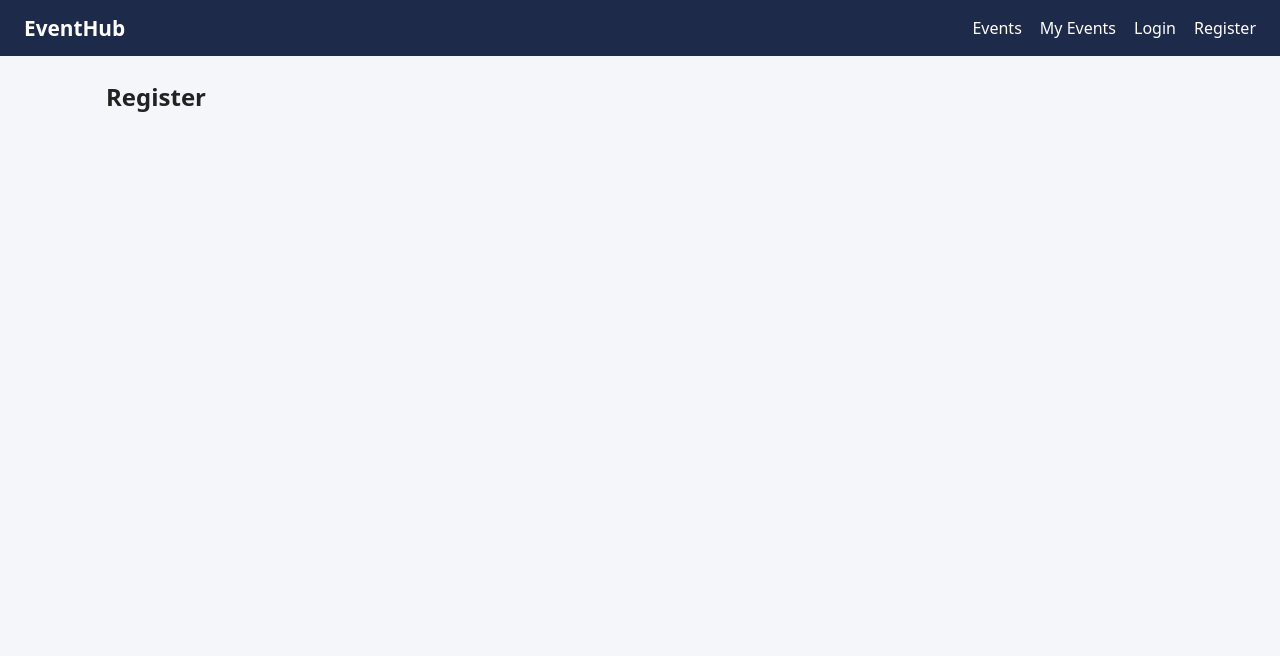
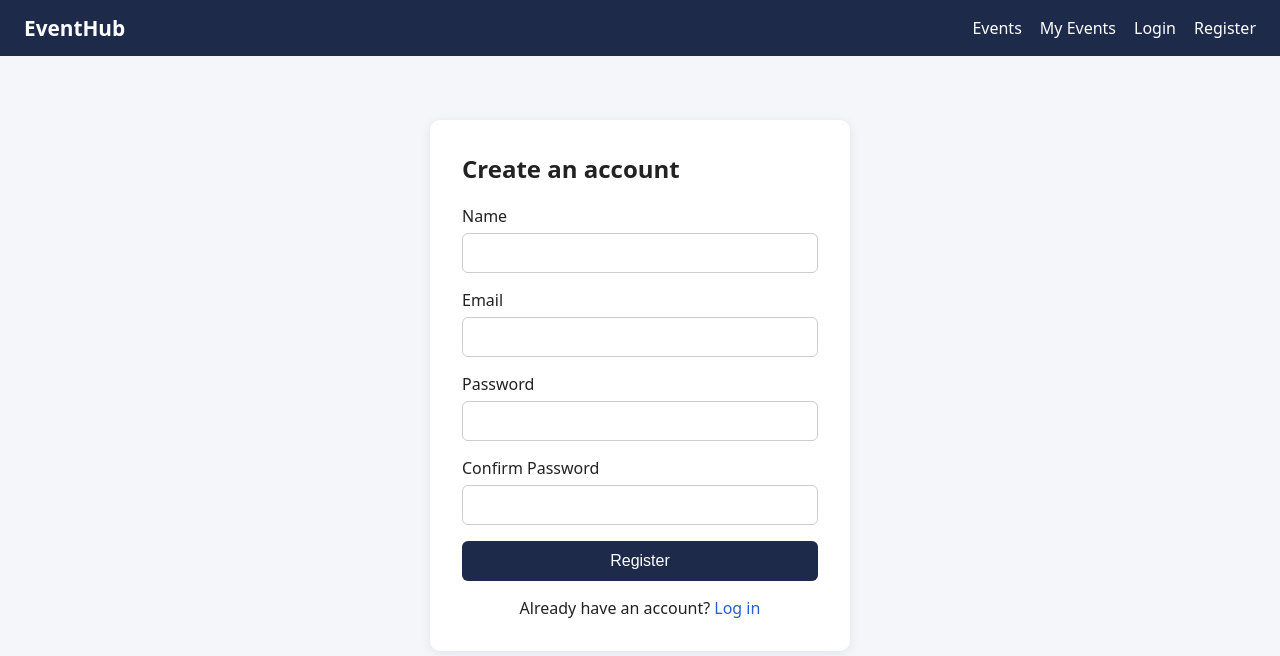
Before and after one commit to sdnr1418/event-management-system, a React (Vite) app: page /register in a window 1280 px wide. Shown: the top 656 px of the page. Built offline with nearby package versions, Linux system fonts and the light colour scheme.

Commit message:
Add login and register forms with validation

```diff
--- /dev/null
+++ b/src/components/FormInput.jsx
@@ -0,0 +1,17 @@
+function FormInput({ label, name, type = "text", value, onChange, error }) {
+  return (
+    <div className="form-group">
+      <label htmlFor={name}>{label}</label>
+      <input
+        id={name}
+        name={name}
+        type={type}
+        value={value}
+        onChange={onChange}
+        className={error ? "input-error" : ""}
+      />
+      {error && <p className="field-error">{error}</p>}
+    </div>
+  );
+}
+export default FormInput;
--- /dev/null
+++ b/src/pages/Auth.css
@@ -0,0 +1,38 @@
+.auth-card {
+  max-width: 420px;
+  margin: 40px auto;
+  background: white;
+  padding: 32px;
+  border-radius: 10px;
+  box-shadow: 0 2px 12px rgba(0, 0, 0, 0.08);
+}
+.auth-card h2 { margin-bottom: 20px; }
+.form-group { margin-bottom: 16px; display: flex; flex-direction: column; gap: 6px; }
+.form-group input {
+  padding: 10px;
+  border: 1px solid #ccc;
+  border-radius: 6px;
+  font-size: 1rem;
+}
+.input-error { border-color: #d33 !important; }
+.field-error { color: #d33; font-size: 0.85rem; }
+.auth-error {
+  background: #fde8e8;
+  color: #b42318;
+  padding: 10px;
+  border-radius: 6px;
+  margin-bottom: 16px;
+}
+.btn-primary {
+  width: 100%;
+  padding: 11px;
+  background: #1e2a4a;
+  color: white;
+  border: none;
+  border-radius: 6px;
+  font-size: 1rem;
+  cursor: pointer;
+}
+.btn-primary:hover { background: #2d3d6b; }
+.auth-switch { margin-top: 16px; text-align: center; }
+.auth-switch a { color: #2d5bd3; }
--- a/src/pages/Login.jsx
+++ b/src/pages/Login.jsx
@@ -1,4 +1,65 @@
+import { useState, useEffect } from "react";
+import { useDispatch, useSelector } from "react-redux";
+import { Link, useNavigate } from "react-router-dom";
+import { loginUser, clearAuthError } from "../store/authSlice";
+import FormInput from "../components/FormInput";
+import "./Auth.css";
+
 function Login() {
-  return <h2>Login</h2>;
+  const [form, setForm] = useState({ email: "", password: "" });
+  const [errors, setErrors] = useState({});
+
+  const dispatch = useDispatch();
+  const navigate = useNavigate();
+  const currentUser = useSelector((state) => state.auth.currentUser);
+  const authError = useSelector((state) => state.auth.error);
+
+  useEffect(() => {
+    dispatch(clearAuthError());
+  }, [dispatch]);
+
+  useEffect(() => {
+    if (currentUser) navigate("/events");
+  }, [currentUser, navigate]);
+
+  function handleChange(e) {
+    setForm({ ...form, [e.target.name]: e.target.value });
+  }
+
+  function handleSubmit(e) {
+    e.preventDefault();
+    const newErrors = {};
+    if (!form.email.trim()) newErrors.email = "Email is required";
+    if (!form.password) newErrors.password = "Password is required";
+    setErrors(newErrors);
+    if (Object.keys(newErrors).length > 0) return;
+
+    dispatch(
+      loginUser({
+        email: form.email.trim().toLowerCase(),
+        password: form.password,
+      })
+    );
+  }
+
+  return (
+    <div className="auth-card">
+      <h2>Log in</h2>
+      {authError && <p className="auth-error">{authError}</p>}
+
+      <form onSubmit={handleSubmit} noValidate>
+        <FormInput label="Email" name="email" type="email" value={form.email}
+          onChange={handleChange} error={errors.email} />
+        <FormInput label="Password" name="password" type="password"
+          value={form.password} onChange={handleChange} error={errors.password} />
+        <button type="submit" className="btn-primary">Log in</button>
+      </form>
+
+      <p className="auth-switch">
+        Don't have an account? <Link to="/register">Register</Link>
+      </p>
+    </div>
+  );
 }
+
 export default Login;
--- a/src/pages/Register.jsx
+++ b/src/pages/Register.jsx
@@ -1,4 +1,89 @@
+import { useState, useEffect } from "react";
+import { useDispatch, useSelector } from "react-redux";
+import { Link, useNavigate } from "react-router-dom";
+import { registerUser, clearAuthError } from "../store/authSlice";
+import FormInput from "../components/FormInput";
+import "./Auth.css";
+
 function Register() {
-  return <h2>Register</h2>;
+  const [form, setForm] = useState({
+    name: "",
+    email: "",
+    password: "",
+    confirmPassword: "",
+  });
+  const [errors, setErrors] = useState({});
+
+  const dispatch = useDispatch();
+  const navigate = useNavigate();
+  const currentUser = useSelector((state) => state.auth.currentUser);
+  const authError = useSelector((state) => state.auth.error);
+
+  // clear any old error when the page opens
+  useEffect(() => {
+    dispatch(clearAuthError());
+  }, [dispatch]);
+
+  // once registered (auto-logged in), go to events
+  useEffect(() => {
+    if (currentUser) navigate("/events");
+  }, [currentUser, navigate]);
+
+  function handleChange(e) {
+    setForm({ ...form, [e.target.name]: e.target.value });
+  }
+
+  function validate() {
+    const newErrors = {};
+    if (form.name.trim().length < 2)
+      newErrors.name = "Name must be at least 2 characters";
+    if (!/^\S+@\S+\.\S+$/.test(form.email))
+      newErrors.email = "Enter a valid email address";
+    if (form.password.length < 6)
+      newErrors.password = "Password must be at least 6 characters";
+    if (form.password !== form.confirmPassword)
+      newErrors.confirmPassword = "Passwords do not match";
+    return newErrors;
+  }
+
+  function handleSubmit(e) {
+    e.preventDefault();
+    const newErrors = validate();
+    setErrors(newErrors);
+    if (Object.keys(newErrors).length > 0) return;
+
+    dispatch(
+      registerUser({
+        name: form.name.trim(),
+        email: form.email.trim().toLowerCase(),
+        password: form.password,
+      })
+    );
+  }
+
+  return (
+    <div className="auth-card">
+      <h2>Create an account</h2>
+      {authError && <p className="auth-error">{authError}</p>}
+
+      <form onSubmit={handleSubmit} noValidate>
+        <FormInput label="Name" name="name" value={form.name}
+          onChange={handleChange} error={errors.name} />
+        <FormInput label="Email" name="email" type="email" value={form.email}
+          onChange={handleChange} error={errors.email} />
+        <FormInput label="Password" name="password" type="password"
+          value={form.password} onChange={handleChange} error={errors.password} />
+        <FormInput label="Confirm Password" name="confirmPassword" type="password"
+          value={form.confirmPassword} onChange={handleChange}
+          error={errors.confirmPassword} />
+        <button type="submit" className="btn-primary">Register</button>
+      </form>
+
+      <p className="auth-switch">
+        Already have an account? <Link to="/login">Log in</Link>
+      </p>
+    </div>
+  );
 }
+
 export default Register;
```
